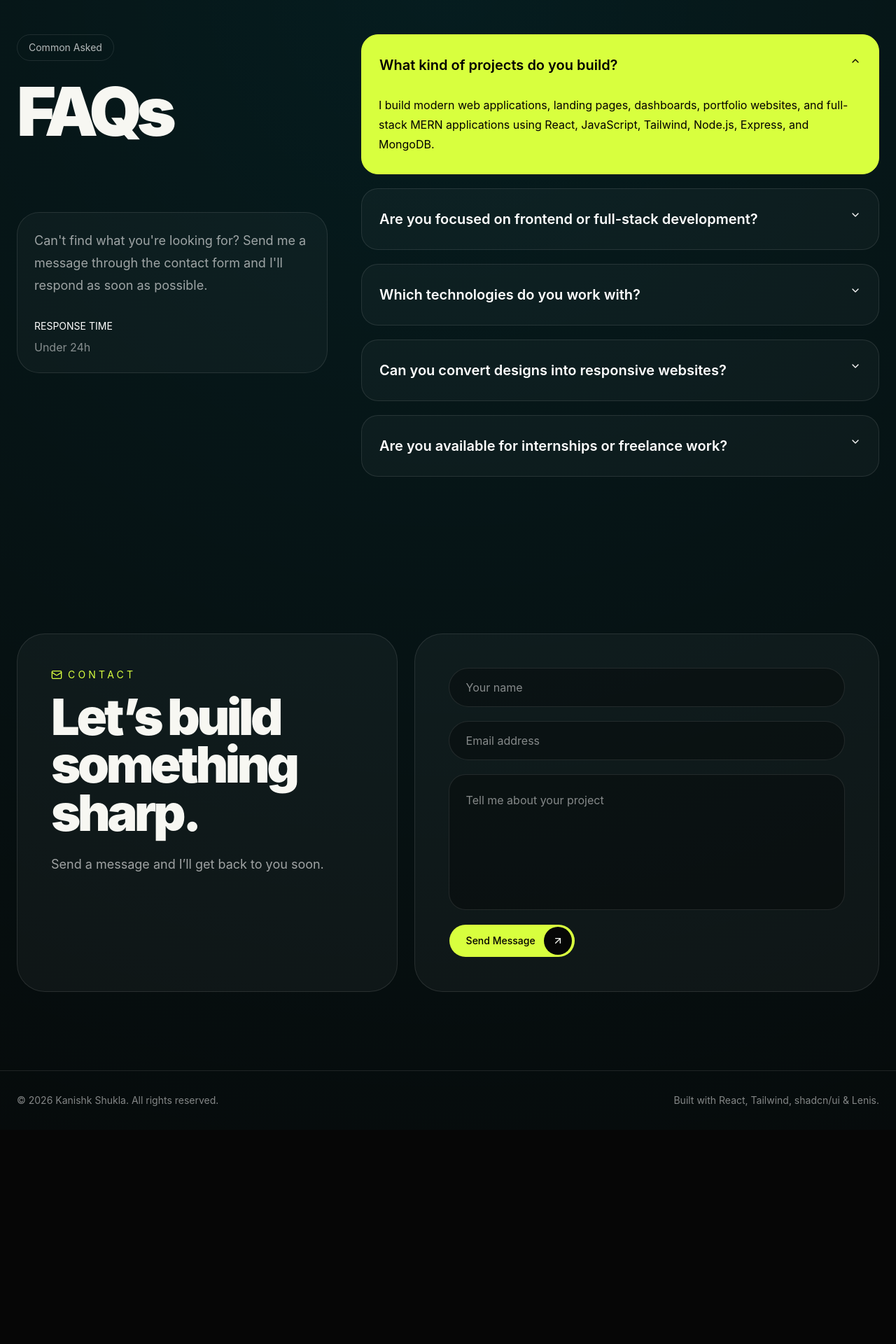
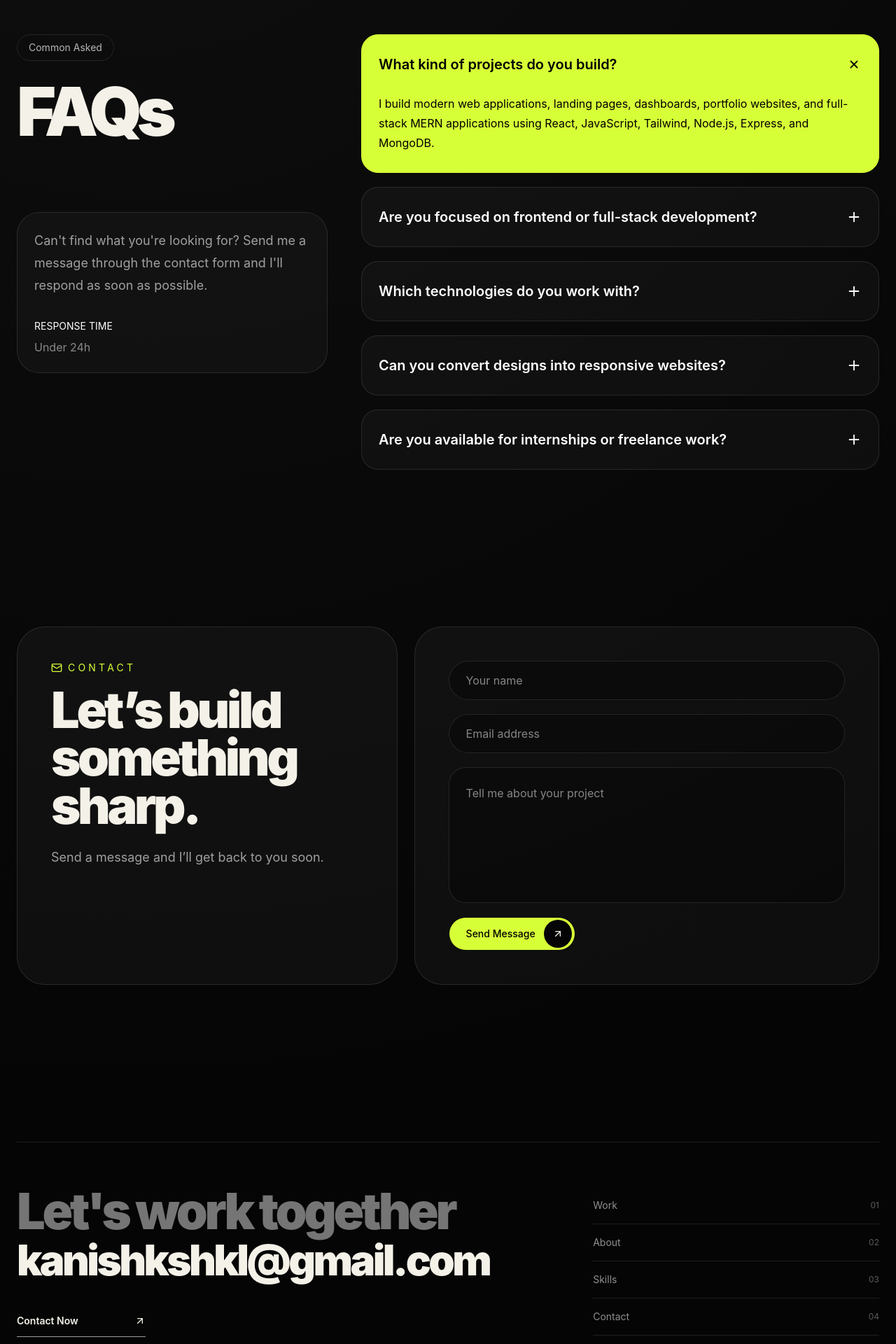
Before and after one commit to WHORYZEN/portfolio-client, a React (Vite) app: page / in a window 1280 px wide. Shown: the part 6640-8560 px from the top of the page at 70% size. Before the commit the page ends 8254 px from the top, so only its background shows below. Built offline with nearby package versions, Linux system fonts and the light colour scheme.

Commit message:
Improve FAQ section with smooth motion accordion

```diff
--- a/src/components/layout/Footer.jsx
+++ b/src/components/layout/Footer.jsx
@@ -1,9 +1,73 @@
+import { ArrowUpRight } from "lucide-react"
+import { navigation } from "@/data/navigation"
+import { scrollToSection } from "@/lib/scrollToSection"
+
 export default function Footer() {
+  const year = new Date().getFullYear()
+
   return (
-    <footer className="border-t border-white/10 px-6 py-8">
-      <div className="mx-auto flex max-w-7xl flex-col justify-between gap-4 text-sm text-white/50 md:flex-row">
-        <p>© 2026 Kanishk Shukla. All rights reserved.</p>
-        <p>Built with React, Tailwind, shadcn/ui & Lenis.</p>
+    <footer className="px-6 pb-8 pt-28">
+      <div className="mx-auto max-w-7xl border-t border-white/10 pt-16">
+        <div className="grid gap-16 lg:grid-cols-[1.3fr_0.7fr]">
+          <div>
+            <p className="text-5xl font-black leading-[0.95] tracking-[-0.06em] text-white/45 md:text-7xl">
+              Let&apos;s work together
+            </p>
+
+            <a
+              href="mailto:kanishkshkl@gmail.com"
+              className="mt-2 block text-4xl font-black leading-[0.95] tracking-[-0.06em] text-foreground transition hover:text-primary md:text-6xl"
+            >
+              kanishkshkl@gmail.com
+            </a>
+
+            <a
+              href="#contact"
+              onClick={(e) => {
+                e.preventDefault()
+                scrollToSection("#contact")
+              }}
+              className="group mt-12 flex w-fit items-center gap-20 border-b border-white/60 pb-3 text-sm font-semibold text-foreground transition hover:border-primary hover:text-primary"
+            >
+              Contact Now
+              <ArrowUpRight
+                size={16}
+                className="transition group-hover:rotate-45"
+              />
+            </a>
+          </div>
+
+          <div className="space-y-0">
+            {navigation.map((item, index) => (
+              <button
+                key={item.title}
+                onClick={() => scrollToSection(item.href)}
+                className="group flex w-full items-center justify-between border-b border-white/10 py-4 text-left"
+              >
+                <span className="text-sm text-white/55 transition group-hover:text-primary">
+                  {item.title}
+                </span>
+
+                <span className="text-xs text-white/35">
+                  0{index + 1}
+                </span>
+              </button>
+            ))}
+          </div>
+        </div>
+
+        <div className="mt-28 border-t border-white/10 pt-12">
+          <div className="flex flex-col justify-between gap-8 md:flex-row md:items-end">
+            <h2 className="text-[22vw] font-black leading-none tracking-[-0.12em] text-foreground md:text-[13vw]">
+              KS.
+            </h2>
+
+            <div className="flex flex-col gap-2 text-sm text-white/45 md:items-end">
+              <p>© {year}</p>
+              <p>Built with React, Tailwind, shadcn/ui & Node.js</p>
+            </div>
+          </div>
+        </div>
       </div>
     </footer>
   )
--- a/src/components/ui/accordion.jsx
+++ b/src/components/ui/accordion.jsx
@@ -54,25 +54,16 @@ function AccordionTrigger({
   );
 }
 
-function AccordionContent({
-  className,
-  children,
-  ...props
-}) {
+function AccordionContent({ className, children, ...props }) {
   return (
     <AccordionPrimitive.Content
       data-slot="accordion-content"
-      className="overflow-hidden text-sm data-open:animate-accordion-down data-closed:animate-accordion-up"
-      {...props}>
-      <div
-        className={cn(
-          "h-(--radix-accordion-content-height) pt-0 pb-4 [&_a]:underline [&_a]:underline-offset-3 [&_a]:hover:text-foreground [&_p:not(:last-child)]:mb-4",
-          className
-        )}>
-        {children}
-      </div>
+      className="overflow-hidden text-sm transition-all duration-700 ease-[cubic-bezier(0.76,0,0.24,1)] data-[state=closed]:animate-accordion-up data-[state=open]:animate-accordion-down"
+      {...props}
+    >
+      <div className={cn("pb-7 pt-0", className)}>{children}</div>
     </AccordionPrimitive.Content>
-  );
+  )
 }
 
 export { Accordion, AccordionItem, AccordionTrigger, AccordionContent }
--- a/src/index.css
+++ b/src/index.css
@@ -4,16 +4,16 @@
 @theme {
   --font-inter: "Inter", sans-serif;
 
-  --color-background: #060606;
-  --color-foreground: #f7f7f2;
+  --color-background: #050505;
+  --color-foreground: #f4f1e8;
 
-  --color-primary: #d8ff3e;
-  --color-secondary: #ff4ecd;
-  --color-accent: #00e5ff;
+  --color-primary: #d7ff37;
+  --color-secondary: #a3a3a3;
+  --color-accent: #ffffff;
 
   --color-orange: #ff6a1a;
-  --color-card: #111111;
-  --color-muted: #9b9b92;
+  --color-card: #0b0b0b;
+  --color-muted: #8d8d86;
 }
 
 html {
@@ -24,11 +24,10 @@ html {
 body {
   margin: 0;
   background:
-    radial-gradient(circle at 20% 10%, rgba(255, 106, 26, 0.16), transparent 28%),
-    radial-gradient(circle at 85% 20%, rgba(216, 255, 62, 0.14), transparent 30%),
-    radial-gradient(circle at 50% 80%, rgba(0, 229, 255, 0.1), transparent 34%),
-    #060606;
-  color: #f7f7f2;
+    radial-gradient(circle at 80% 10%, rgba(215, 255, 55, 0.08), transparent 28%),
+    radial-gradient(circle at 15% 70%, rgba(255, 255, 255, 0.04), transparent 32%),
+    #050505;
+  color: #f4f1e8;
 }
 
 ::selection {
@@ -36,15 +35,18 @@ body {
   color: #060606;
 }
 
+
 @keyframes accordion-down {
   from {
     height: 0;
     opacity: 0;
+    transform: translateY(-8px);
   }
 
   to {
     height: var(--radix-accordion-content-height);
     opacity: 1;
+    transform: translateY(0);
   }
 }
 
@@ -52,18 +54,20 @@ body {
   from {
     height: var(--radix-accordion-content-height);
     opacity: 1;
+    transform: translateY(0);
   }
 
   to {
     height: 0;
     opacity: 0;
+    transform: translateY(-8px);
   }
 }
 
 .animate-accordion-down {
-  animation: accordion-down 0.55s cubic-bezier(0.76, 0, 0.24, 1);
+  animation: accordion-down 0.7s cubic-bezier(0.76, 0, 0.24, 1);
 }
 
 .animate-accordion-up {
-  animation: accordion-up 0.45s cubic-bezier(0.76, 0, 0.24, 1);
+  animation: accordion-up 0.6s cubic-bezier(0.76, 0, 0.24, 1);
 }
--- a/src/sections/faq/FAQ.jsx
+++ b/src/sections/faq/FAQ.jsx
@@ -1,14 +1,12 @@
+import { useState } from "react"
 import { faqs } from "@/data/faqs"
-import {
-  Accordion,
-  AccordionContent,
-  AccordionItem,
-  AccordionTrigger,
-} from "@/components/ui/accordion"
 import TextReveal from "@/components/TextReveal"
-import { motion } from "motion/react"
+import { motion, AnimatePresence } from "motion/react"
+import { Plus } from "lucide-react"
 
 export default function FAQ() {
+  const [openIndex, setOpenIndex] = useState(0)
+
   return (
     <section id="faq" className="px-6 py-28">
       <div className="mx-auto grid max-w-7xl gap-12 lg:grid-cols-[0.75fr_1.25fr]">
@@ -36,75 +34,79 @@ export default function FAQ() {
           </div>
         </div>
 
-        <motion.div
-          initial={{ opacity: 0, y: 32 }}
-          whileInView={{ opacity: 1, y: 0 }}
-          viewport={{ once: true, margin: "-120px" }}
-          transition={{ duration: 0.7 }}
-        >
-          <Accordion
-            type="single"
-            collapsible
-            defaultValue="item-0"
-            className="space-y-5"
-          >
-            {faqs.map((faq, index) => (
-              <AccordionItem
+        <div className="space-y-5">
+          {faqs.map((faq, index) => {
+            const isOpen = openIndex === index
+
+            return (
+              <motion.div
                 key={faq.question}
-                value={`item-${index}`}
-                className="
-                  group
-                  overflow-hidden
-                  rounded-[1.5rem]
-                  border
-                  border-white/10
-                  bg-white/[0.03]
-                  px-6
-                  transition-all
-                  duration-500
-                  ease-out
-                  data-[state=open]:border-primary
-                  data-[state=open]:bg-primary
-                "
+                layout
+                transition={{
+                  layout: {
+                    duration: 0.65,
+                    ease: [0.76, 0, 0.24, 1],
+                  },
+                }}
+                className={`overflow-hidden rounded-[1.5rem] border px-6 transition-colors duration-500 ${
+                  isOpen
+                    ? "border-primary bg-primary text-black"
+                    : "border-white/10 bg-white/[0.03] text-white"
+                }`}
               >
-                <AccordionTrigger
-                  className="
-                    py-7
-                    text-left
-                    text-xl
-                    font-semibold
-                    text-white
-                    transition-colors
-                    duration-500
-                    ease-out
-                    hover:no-underline
-                    group-data-[state=open]:text-black
-                  "
+                <button
+                  type="button"
+                  onClick={() => setOpenIndex(isOpen ? null : index)}
+                  className="flex w-full items-center justify-between gap-6 py-7 text-left text-xl font-semibold"
                 >
-                  {faq.question}
-                </AccordionTrigger>
+                  <span>{faq.question}</span>
 
-                <AccordionContent
-                  className="
-                    overflow-hidden
-                    pb-7
-                    text-base
-                    leading-7
-                    text-white/60
-                    transition-all
-                    duration-500
-                    ease-out
-                    data-[state=closed]:animate-accordion-up
-                    data-[state=open]:animate-accordion-down
-                    group-data-[state=open]:text-black
-                  "
-                >
-                  {faq.answer}
-                </AccordionContent>
-              </AccordionItem>
-            ))}
-          </Accordion>
-        </motion.div>
+                  <motion.span
+                    animate={{ rotate: isOpen ? 45 : 0 }}
+                    transition={{
+                      duration: 0.45,
+                      ease: [0.76, 0, 0.24, 1],
+                    }}
+                    className="shrink-0"
+                  >
+                    <Plus size={22} />
+                  </motion.span>
+                </button>
+
+                <AnimatePresence initial={false}>
+                  {isOpen && (
+                    <motion.div
+                      initial={{
+                        height: 0,
+                        opacity: 0,
+                        y: -8,
+                      }}
+                      animate={{
+                        height: "auto",
+                        opacity: 1,
+                        y: 0,
+                      }}
+                      exit={{
+                        height: 0,
+                        opacity: 0,
+                        y: -8,
+                      }}
+                      transition={{
+                        duration: 0.65,
+                        ease: [0.76, 0, 0.24, 1],
+                      }}
+                      className="overflow-hidden"
+                    >
+                      <p className="pb-7 text-base leading-7 text-black">
+                        {faq.answer}
+                      </p>
+                    </motion.div>
+                  )}
+                </AnimatePresence>
+              </motion.div>
+            )
+          })}
+        </div>
       </div>
     </section>
   )
```
